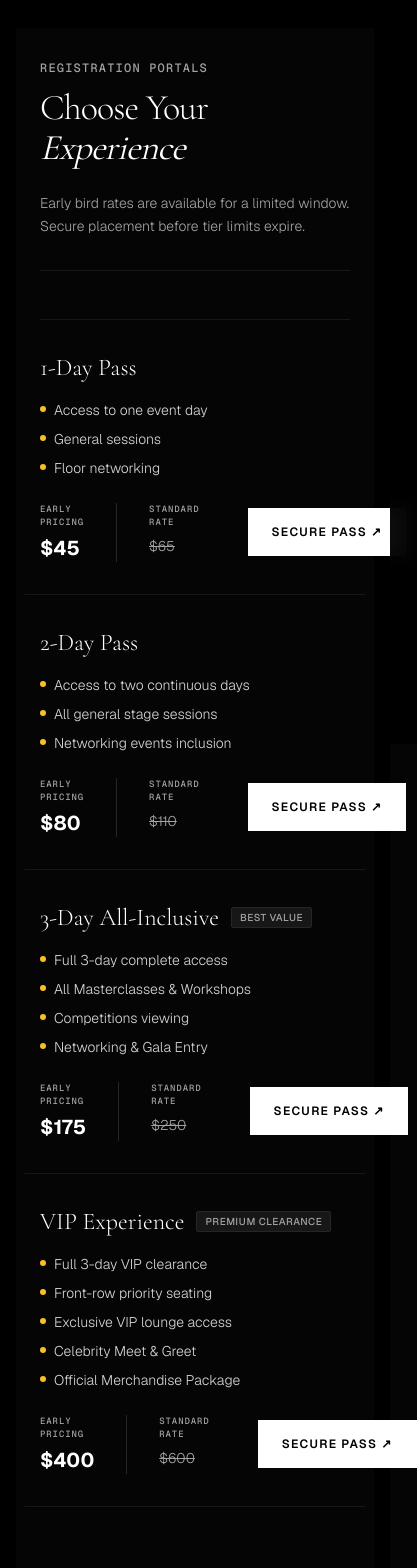
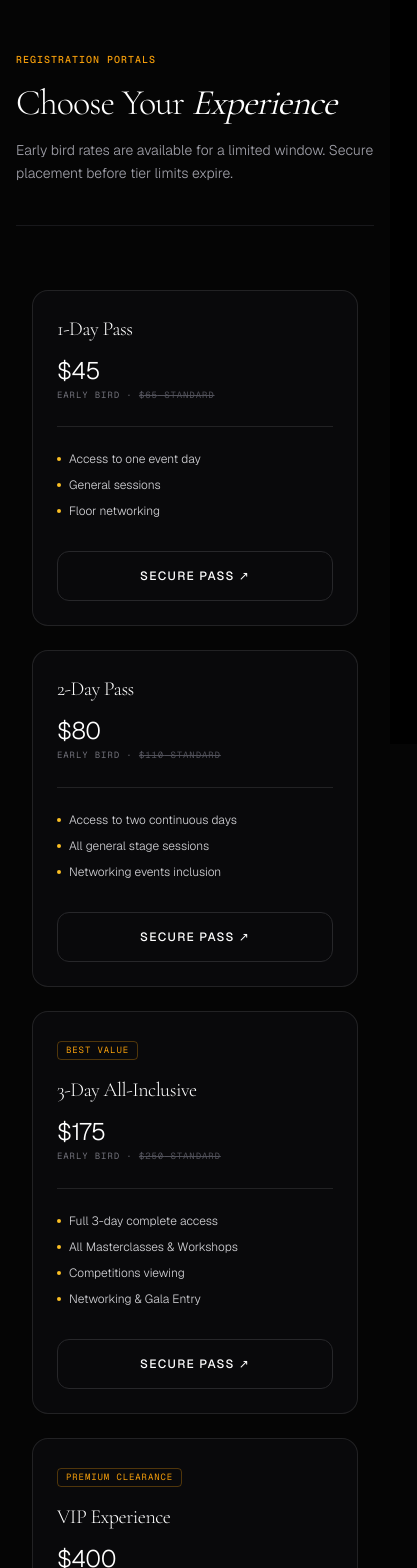
Before and after one commit to alexis800-glitch/hebs-lagos-2026, a Next.js app: page /tickets in a window 390 px wide. Shown: the part 100-1668 px from the top of the page, 417 px wide, since content can reach past the window. Built offline with nearby package versions, Linux system fonts and the light colour scheme.

Commit message:
auto: replace tickets page with responsive card grid layout

```diff
--- a/app/tickets/page.tsx
+++ b/app/tickets/page.tsx
@@ -1,5 +1,4 @@
 import Navbar from "@/components/Navbar";
-import Tickets from "@/components/Tickets";
 import Footer from "@/components/Footer";
 
 export const metadata = {
@@ -8,14 +7,158 @@ export const metadata = {
     "Secure your pass to the Hair Education Beauty Summit. Early bird, standard, and VIP tiers available. Lagos, Nigeria · October 23–25, 2026.",
 };
 
+const passes = [
+  {
+    name: "1-Day Pass",
+    price: "$45",
+    standardPrice: "$65",
+    tag: "",
+    perks: ["Access to one event day", "General sessions", "Floor networking"],
+    link: "https://hebseventportal.com",
+  },
+  {
+    name: "2-Day Pass",
+    price: "$80",
+    standardPrice: "$110",
+    tag: "",
+    perks: [
+      "Access to two continuous days",
+      "All general stage sessions",
+      "Networking events inclusion",
+    ],
+    link: "https://hebseventportal.com",
+  },
+  {
+    name: "3-Day All-Inclusive",
+    price: "$175",
+    standardPrice: "$250",
+    tag: "Best Value",
+    perks: [
+      "Full 3-day complete access",
+      "All Masterclasses & Workshops",
+      "Competitions viewing",
+      "Networking & Gala Entry",
+    ],
+    link: "https://hebseventportal.com",
+  },
+  {
+    name: "VIP Experience",
+    price: "$400",
+    standardPrice: "$600",
+    tag: "Premium Clearance",
+    perks: [
+      "Full 3-day VIP clearance",
+      "Front-row priority seating",
+      "Exclusive VIP lounge access",
+      "Celebrity Meet & Greet",
+      "Official Merchandise Package",
+    ],
+    link: "https://hebseventportal.com",
+  },
+];
+
 export default function TicketsPage() {
   return (
     <>
       <Navbar />
-      <main className="w-full min-h-screen bg-black text-white pt-32 px-4">
-        <Tickets />
-        <Footer />
+      <main className="min-h-screen bg-[#050505] pt-14">
+        <section className="py-24 px-4">
+          <div className="max-w-5xl mx-auto">
+            {/* Header */}
+            <div className="mb-16 border-b border-zinc-900 pb-10">
+              <p className="font-mono text-[10px] uppercase tracking-widest text-amber-500 font-medium mb-4">
+                Registration Portals
+              </p>
+              <h1 className="font-serif text-4xl md:text-5xl font-light text-white tracking-tight mb-4">
+                Choose Your{" "}
+                <span className="italic font-normal">Experience</span>
+              </h1>
+              <p className="font-sans text-sm text-zinc-400 font-light leading-relaxed max-w-md">
+                Early bird rates are available for a limited window. Secure
+                placement before tier limits expire.
+              </p>
+            </div>
+
+            {/* Pass grid */}
+            <div className="grid grid-cols-1 md:grid-cols-3 gap-6 max-w-5xl mx-auto px-4 w-full overflow-hidden">
+              {passes.map((pass) => (
+                <div
+                  key={pass.name}
+                  className="w-full bg-zinc-950 border border-white/10 rounded-2xl p-6 flex flex-col justify-between"
+                >
+                  <div>
+                    {pass.tag && (
+                      <span className="inline-block font-mono text-[9px] uppercase tracking-widest text-amber-500 border border-amber-500/30 px-2 py-0.5 rounded mb-4">
+                        {pass.tag}
+                      </span>
+                    )}
+                    <h2 className="font-serif text-xl font-light text-white tracking-tight mb-4">
+                      {pass.name}
+                    </h2>
+
+                    {/* Pricing */}
+                    <div className="mb-6 pb-6 border-b border-white/10">
+                      <span className="text-2xl sm:text-3xl font-light tracking-tight text-white block leading-none">
+                        {pass.price}
+                      </span>
+                      <span className="font-mono text-[9px] uppercase tracking-widest text-zinc-500 mt-1.5 block">
+                        Early bird ·{" "}
+                        <span className="line-through text-zinc-600">
+                          {pass.standardPrice} standard
+                        </span>
+                      </span>
+                    </div>
+
+                    {/* Perks */}
+                    <ul className="flex flex-col gap-2.5 mb-8">
+                      {pass.perks.map((perk, i) => (
+                        <li
+                          key={i}
+                          className="flex items-start gap-2 font-sans text-xs text-zinc-300 font-light"
+                        >
+                          <span className="w-1 h-1 rounded-full bg-amber-400 mt-1.5 shrink-0" />
+                          {perk}
+                        </li>
+                      ))}
+                    </ul>
+                  </div>
+
+                  {/* CTA */}
+                  <a
+                    href={pass.link}
+                    target="_blank"
+                    rel="noopener noreferrer"
+                    className="block w-full text-center font-sans text-xs uppercase tracking-widest py-4 rounded-xl font-medium border border-zinc-800 hover:border-zinc-600 text-white hover:bg-zinc-900/60 transition-all duration-200"
+                  >
+                    Secure Pass ↗
+                  </a>
+                </div>
+              ))}
+            </div>
+
+            {/* Footer note */}
+            <p className="text-center font-sans text-xs text-zinc-500 font-light mt-12">
+              All passes are issued via{" "}
+              <a
+                href="https://hebseventportal.com"
+                target="_blank"
+                rel="noopener noreferrer"
+                className="text-zinc-300 hover:text-white transition-colors"
+              >
+                hebseventportal.com
+              </a>
+              . Questions?{" "}
+              <a
+                href="mailto:info@thehebs.com"
+                className="text-zinc-300 hover:text-white transition-colors"
+              >
+                info@thehebs.com
+              </a>
+            </p>
+          </div>
+        </section>
       </main>
+      <Footer />
     </>
   );
 }
```
